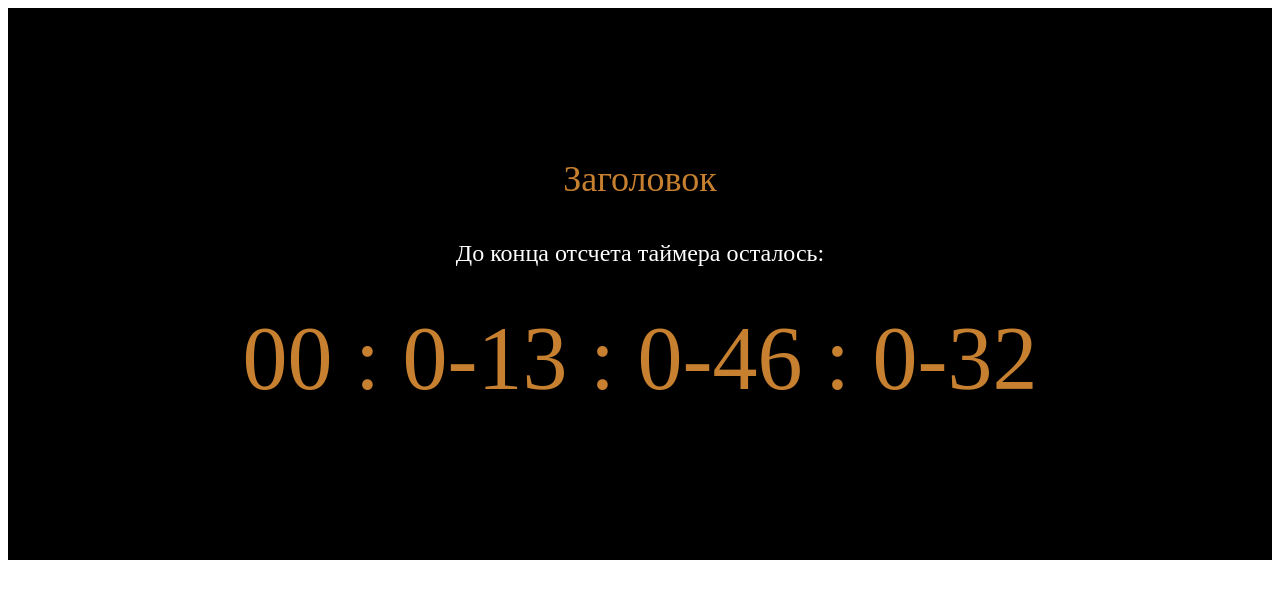
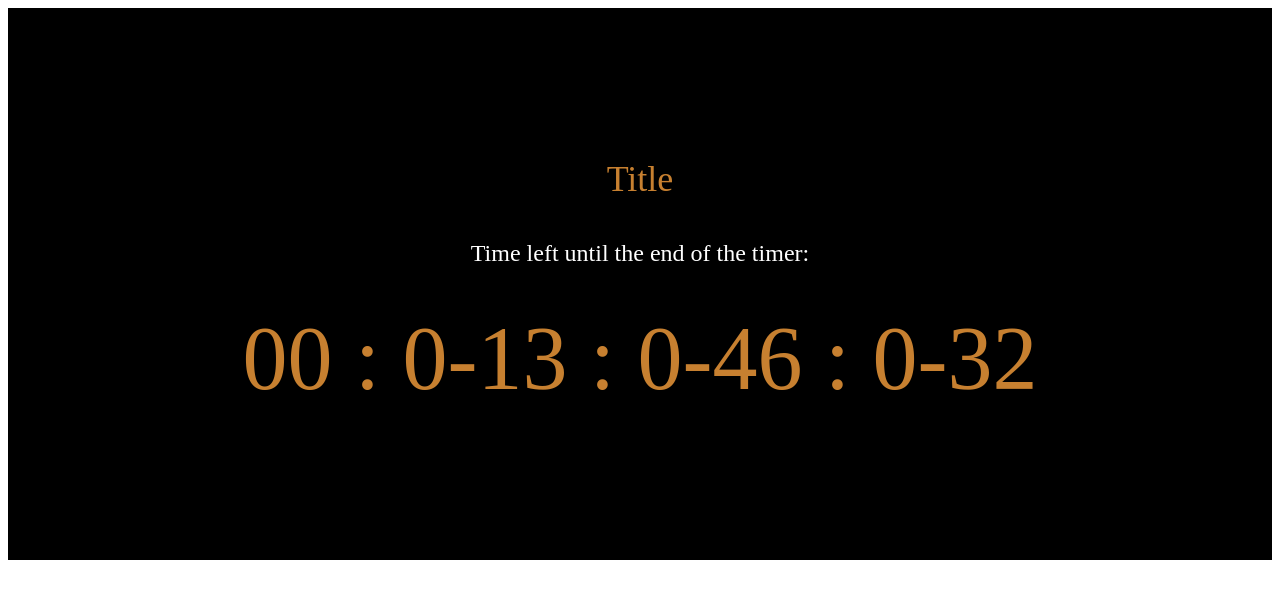
Before and after one commit to RommanSh/timer, a plain HTML site: page index.html in a window 1280 px wide. Drawn offline with Linux system fonts and the light colour scheme.

Commit message:
Update index.html

```diff
--- a/index.html
+++ b/index.html
@@ -9,9 +9,9 @@
 <body>
 
     <div class="timer">
-        <div class="timer-title">Заголовок</div>
+        <div class="timer-title">Title</div>
         <div class="timer-action">
-            До конца отсчета таймера осталось:
+            Time left until the end of the timer:
         </div>
         <div class="timer-numbers" id="timer">
             <span class="day">9</span>
```
